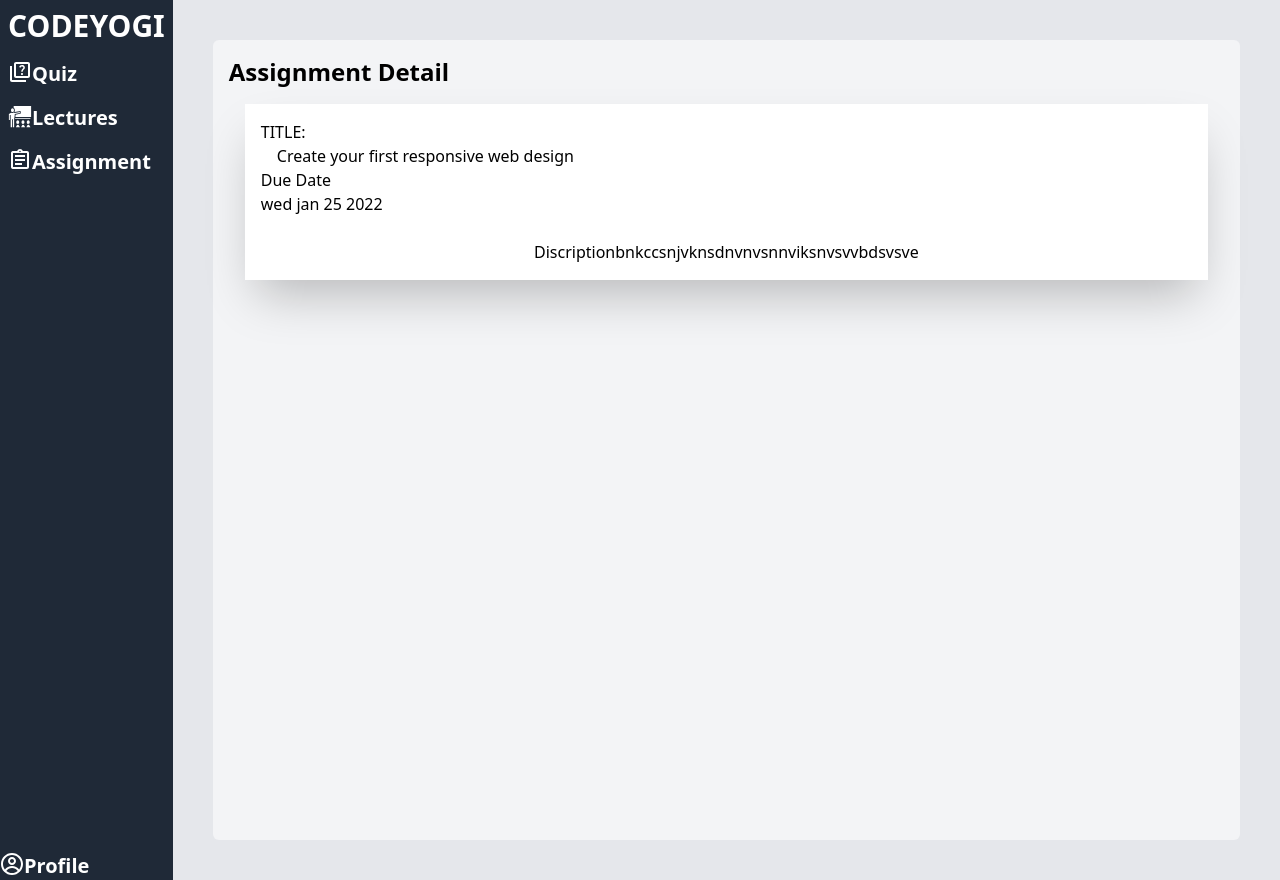
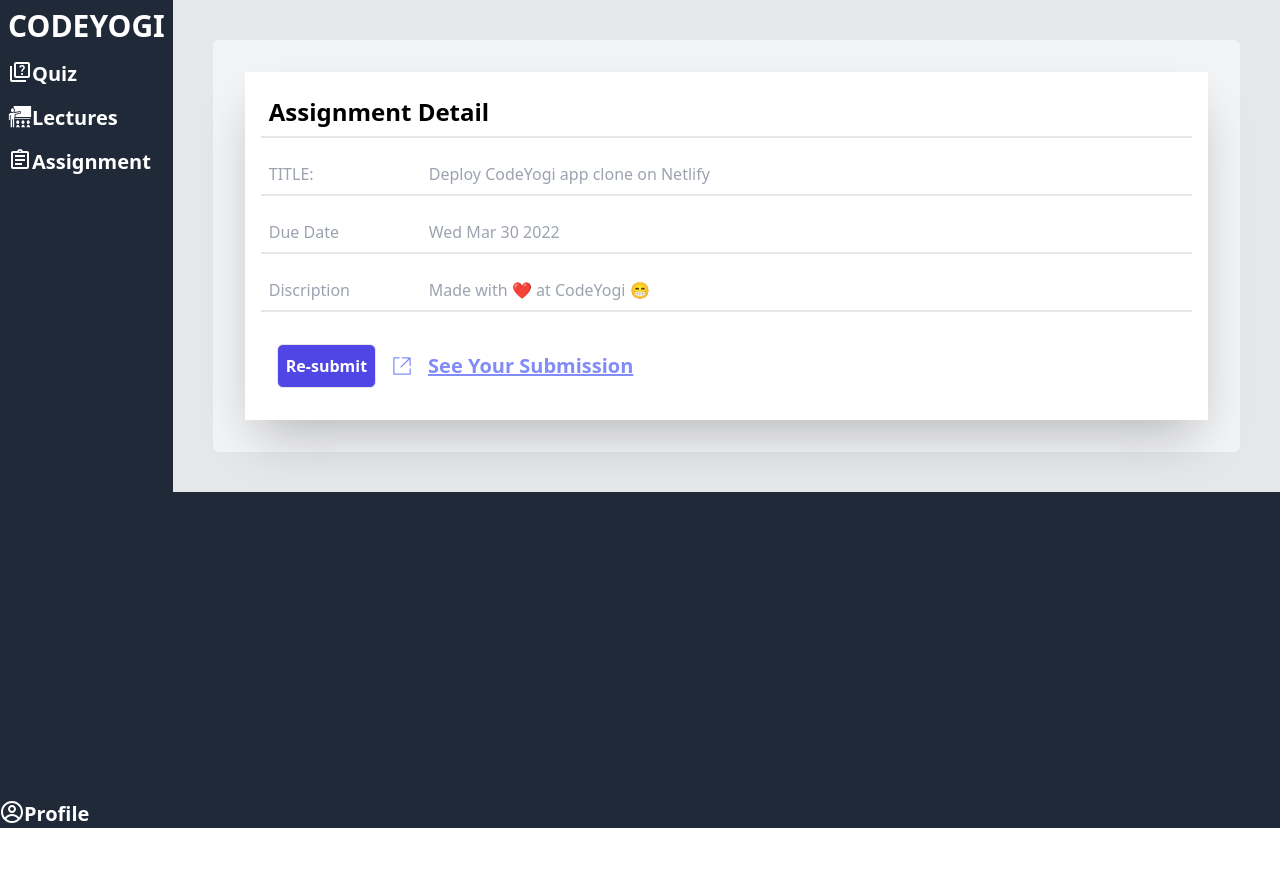
Before and after one commit to RishuBhaisora/CodeYogiClone, a React (Vite) app: page /assignments/0/detail in a window 1280 px wide. After the commit the page ends 828 px from the top, so only its background shows below. Built offline with nearby package versions, Linux system fonts and the light colour scheme.

Commit message:
updated Assignment Details page.

```diff
--- a/src/AssignmentDetail.jsx
+++ b/src/AssignmentDetail.jsx
@@ -1,26 +1,36 @@
 import React from 'react';
-
+import { VscLinkExternal } from 'react-icons/vsc';
+import Button from  './Button'
 function AssignmentDetail(props) {
 
   return (
-    <div className=" p-4 m-4 bg-white space-y-4 h-fit  shadow-2xl ">
-    <div className="flex flex-col ">
-    <div className="flex flex-col space-x-4  ">
-    <h1>TITLE: </h1>
-    <h1>{props.title}</h1>
+    <div className="flex flex-col  p-4 m-4 bg-white space-y-4    shadow-2xl ">
+
+        <h1 className="text-2xl p-2 border-b-2 font-black ">Assignment Detail</h1>
+
+      <div className="flex  text-gray-400 p-2 border-b-2">
+    <h1 className="w-40">TITLE:</h1>
+         <h1 >{props.title}</h1>
     </div>
-    <div className="flex flex-col ">
-    <h1>Due Date</h1>
-    <h2>{props.dueDate}</h2>
+
+    <div className="flex   text-gray-400 p-2 border-b-2">
+    <h1 className="w-40">Due Date</h1>
+    <h1>{props.dueDate}</h1>
     </div>
-   <div className="flex pt-6 items-center justify-center">
-   <h1>Discription</h1>
-   <h1>{props.discription}</h1>
+
+      <div className="flex  p-2 text-gray-400  border-b-2">
+   <h1 className="flex items-center w-40">Discription</h1>
+  <h1 > {props.discription}</h1>
+
+     </div>
+      <div className="p-4 flex space-x-4 ">
+        <Button input="Re-submit"></Button>
+      <div className="relative top-3 text-indigo-400 text-xl"><VscLinkExternal /></div>
+    <h1 className="text-xl font-bold m-2  underline text-indigo-400"> See Your Submission</h1> </div>
+      {props.datePassed && <h1 className="text-red-600">The due date has passed for this assignment,any submission will count as a late submission now. </h1>}
 
     </div>
-    </div>
 
-    </div>
   );
 }
 
--- a/src/AssignmentDetailList.jsx
+++ b/src/AssignmentDetailList.jsx
@@ -10,9 +10,9 @@
   const stringParams=useParams();
   const numberParams=(+stringParams.id);
 
-  const newData=detailAssignmentData.map(d=><><div className=" m-10 bg-gray-100 p-4 h-screen w-full rounded-md">
-    <h1 className="text-2xl font-black ">Assignment Detail</h1>
-  <AssignmentDetail key={d.id} dueDate={d.dueDate} title={d.title} discription={d.discription}></AssignmentDetail></div></> );
+  const newData=detailAssignmentData.map(d=><><div className=" m-10 bg-gray-100 p-4 h-full w-full rounded-md">
+
+  <AssignmentDetail key={d.id} datePassed={d.datePassed} dueDate={d.dueDate} title={d.title} discription={d.discription}></AssignmentDetail></div></> );
 
   return (
  <>
--- /dev/null
+++ b/src/Button.jsx
@@ -0,0 +1,13 @@
+import React from 'react';
+
+const Button = (props) => {
+
+
+  return(
+    <>
+    <button onClick={props.onClick} className='p-2 bg-indigo-600 text-white border rounded-md  font-bold ' >{props.input}</button>
+    </>
+  )
+
+}
+export default  Button;
--- a/src/LecturesList.jsx
+++ b/src/LecturesList.jsx
@@ -9,7 +9,7 @@
   return (
     <div className="m-10 bg-gray-100 p-4 h-full w-full rounded-md">
       <h1 className="text-2xl font-black ">Lecture List </h1>
-   { data.map(d=><Lecture key={d.id} count={d.id} date={d.date}
+   { data.map(d=><Lecture key={d.id}  count={d.id} date={d.date}
     duration={d.duration}  note={d.note}>
     {d.topics.map (t=><li key={t}>{t}</li> )}
     </Lecture>)}
--- a/src/SideBar.jsx
+++ b/src/SideBar.jsx
@@ -11,7 +11,7 @@
 function SideBar() {
   return (
     <>
-     <div className="flex bg-gray-800  h-fit-full">
+     <div className="flex bg-gray-800 ">
      <div className="flex flex-col justify-between">
     <div className="p-2  space-y-4 flex flex-col  grow-0 w-1/4  h-screen">
     <h1 className="text-3xl  font-black text-white">CODEYOGI</h1>
--- a/src/mockData/dataAssignment.jsx
+++ b/src/mockData/dataAssignment.jsx
@@ -1,23 +1,25 @@
 const assignmentData=[
    {
     id:0,
-    date:"(Tue Mar 28 2022)",
+    date:"( Wed Mar 30 2022)",
     dueDate:"02/5/7",
-    about:"create responsive page",
+    about:"Deploy CodeYogi app clone on Netlify",
 
   },
+
+
   {
     id:1,
-    date:"(Tue Mar 24 2022)",
+    date:"( Thu Jan 20 2022)",
     dueDate:"02/8/7",
-    about:"create webe page"
+    about:" Create your first full responsive webpage"
 
   },
   {
     id:2,
-    date:"(Tue Mar 4 2022)",
+    date:"(Fri Jan 2 2022)",
     dueDate:"04/3/7",
-    about:"create todo page"
+    about:"Practice responsive design"
 
   },
 
--- a/src/mockData/dataAssignmentDetail.jsx
+++ b/src/mockData/dataAssignmentDetail.jsx
@@ -1,25 +1,25 @@
 const detailAssignmentData=[
    {
     id:0,
-    title:"Create your first responsive web design",
-    dueDate:"wed jan 25 2022",
-    discription:"bnkccsnjvknsdnvnvsnnviksnvsvvbdsvsve",
-
+    title:"Deploy CodeYogi app clone on Netlify",
+    dueDate:"Wed Mar 30 2022",
+    discription:"Made with ❤️ at CodeYogi 😁  ",
 
   },
   {
      id:1,
-    title:"Create your Todo aPP",
-    dueDate:"wed jan 25 2022",
-    discription:"bnkccsnjvknsdnvnvsnnviksnvsvvbdsvsve",
-
+    title:"Create your first full responsive webpage",
+    dueDate:"Thu Jan 20 2022",
+    discription:"As described in Lecture 6 , create full responsive web page ",
+    datePassed:true,
 
   },
   {
      id:2,
-    title:"CreatE aSKjuD web design",
-    dueDate:"wed jan 25 2022",
-    discription:"bnkccsnjvknsdnvnvsnnviksnvsvvbdsvsve",
+    title:"Practice responsive design",
+    dueDate:"Fri Jan 2 2022",
+    datePassed:true,
+    discription:"As described in lecture 6 rebuild assignment 8 but in responsive manner",
 
 
   },
--- a/src/mockData/dataLecture.js
+++ b/src/mockData/dataLecture.js
@@ -3,6 +3,7 @@
     id:1,
     date:"(Tue Mar 22 2022)",
     duration:"03:05:07",
+
     topics:[" routes",
             "children",
             "Revision of array desturcturing"],
@@ -24,7 +25,7 @@
     topics:["Improved todo app",
             "Ask Jud",
             "LocalStorage"],
-    note:"watch this and do assignment"
+
   },
 
 ];
```
Also changed, not shown: 1 other file (tests, documents, lock files or other folders).
